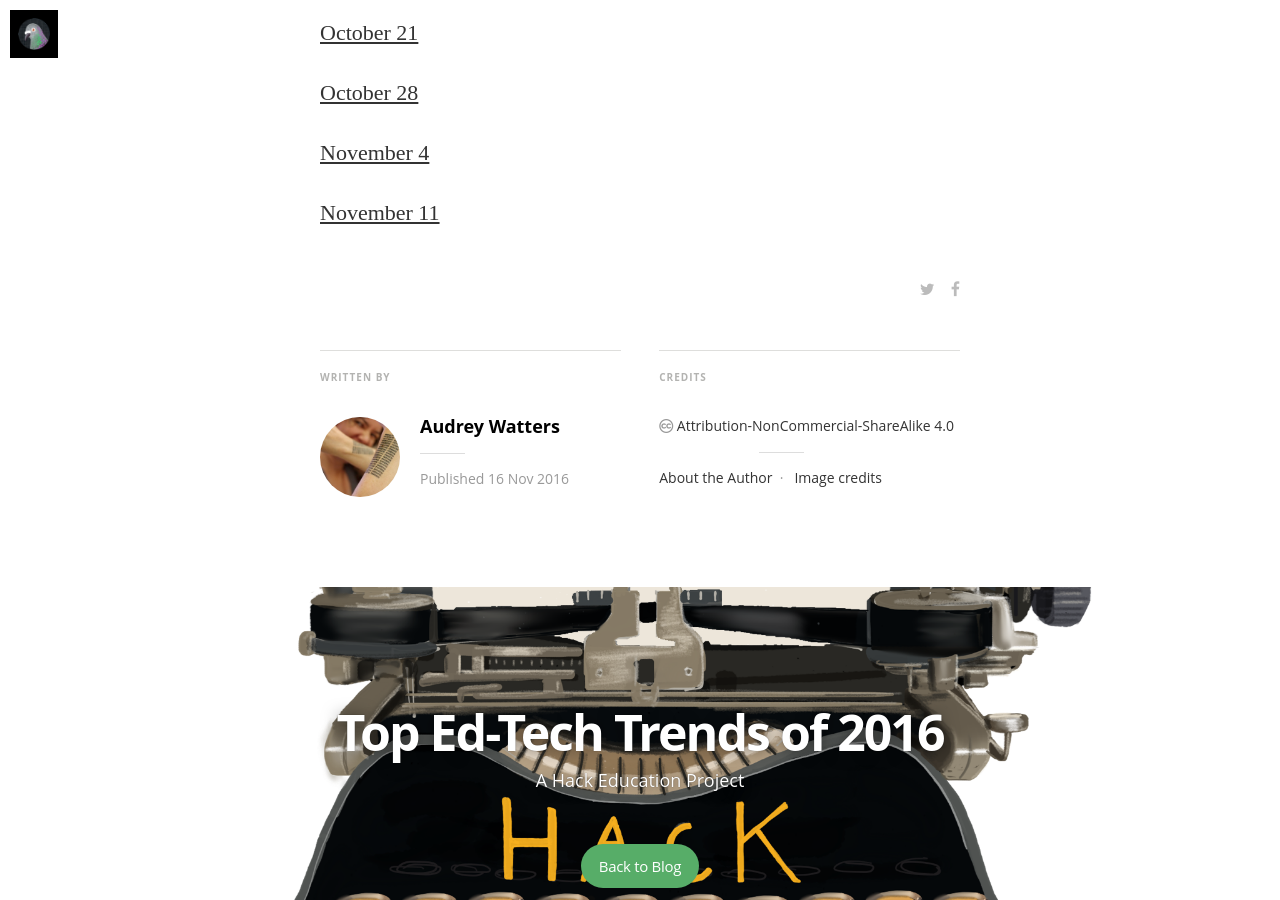
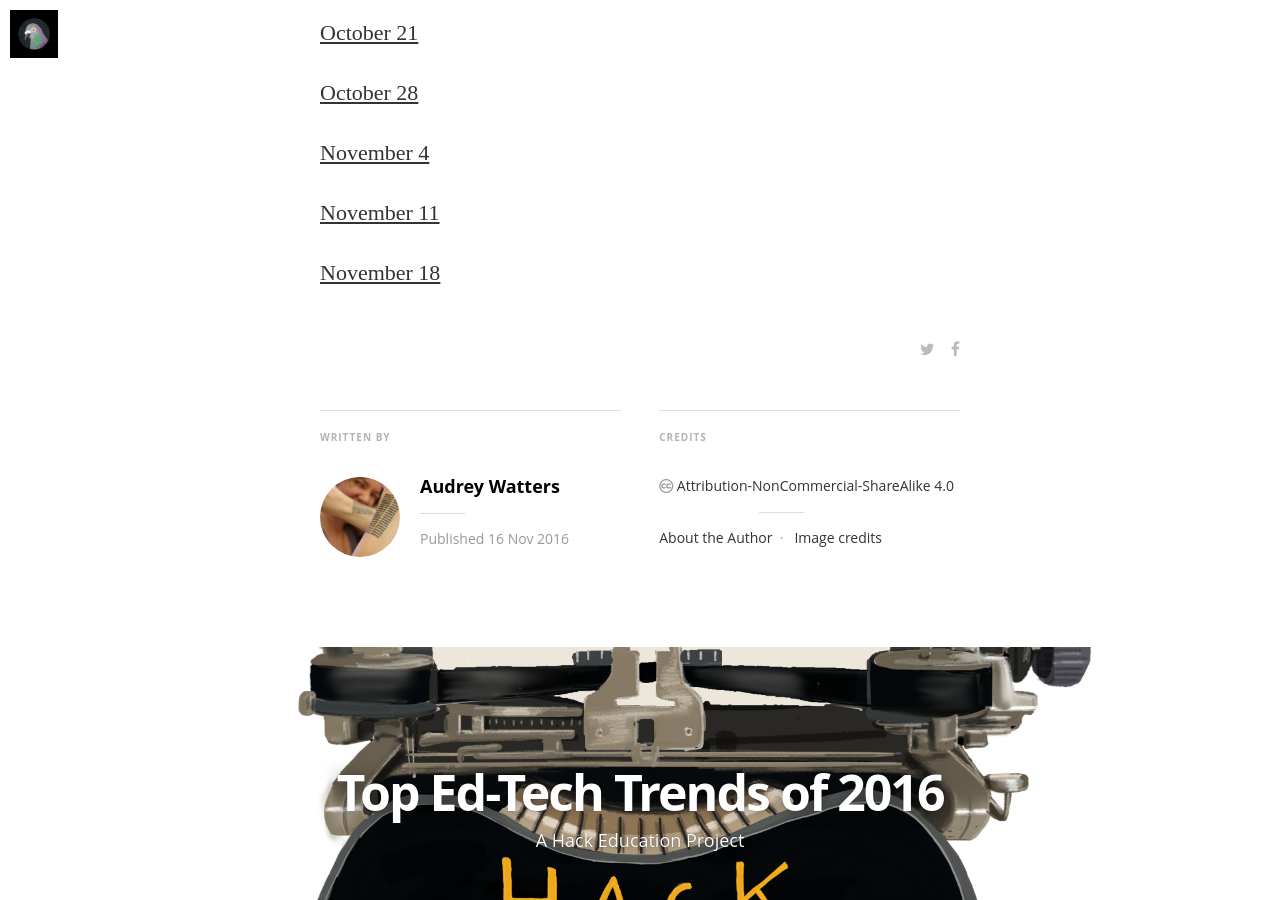
Before and after one commit to HackEducation/2016trends, a Jekyll site: the page built from _posts/2016-11-16-hack-education-weekly-news.html, in a window 1280 px wide and 900 px high, scrolled down 3526 px. Built offline with Jekyll 4.4.1, drawn with Linux system fonts in a browser that asks for light colours; nearby versions of some CDN libraries; some web fonts are replaced.

Commit message:
added yesterday's post

```diff
--- a/_posts/2016-11-16-hack-education-weekly-news.html
+++ b/_posts/2016-11-16-hack-education-weekly-news.html
@@ -99,3 +99,5 @@
 <p><a href="http://hackeducation.com/2016/11/04/hack-education-weekly-news">November 4</a></p>
 
 <p><a href="http://hackeducation.com/2016/11/11/hack-education-weekly-news">November 11</a></p>
+
+<p><a href="http://hackeducation.com/2016/11/18/hack-education-weekly-news">November 18</a></p>
```
